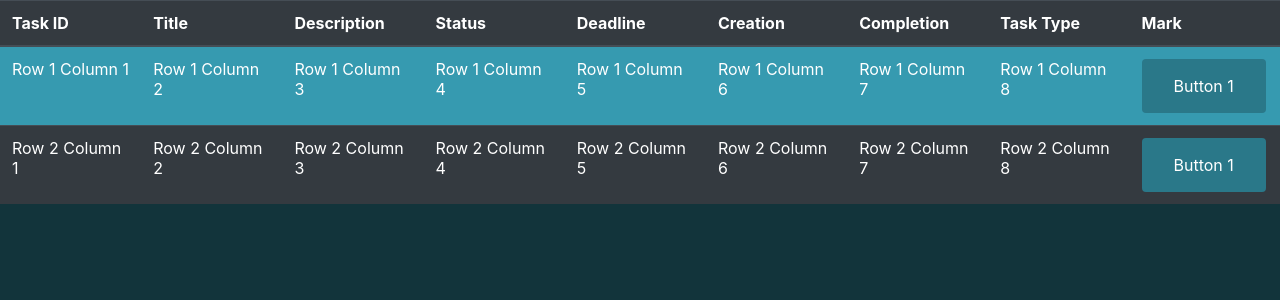
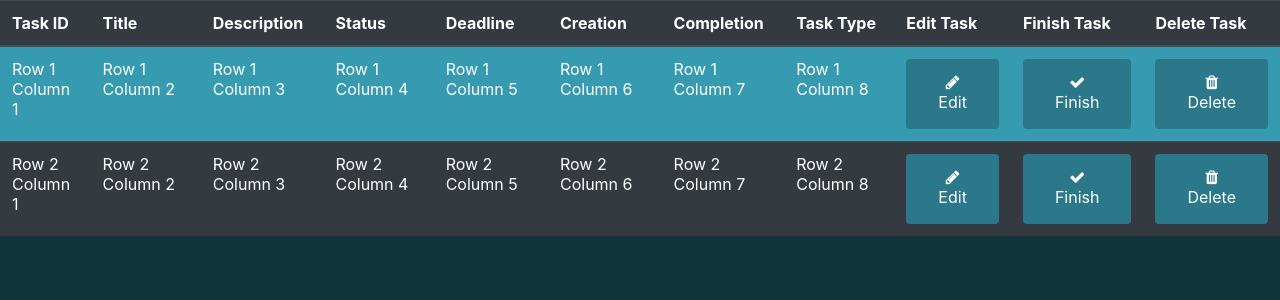
Before and after one commit to alperengozeten/To-Do-App-Flask, a Flask app: page /tasks in a window 1280 px wide. Shown: the part 62-362 px from the top of the page. Run offline with Flask 2, Linux system fonts and the light colour scheme; some libraries are stand-ins or nearby versions.

Commit message:
icon tasks

```diff
--- a/app/templates/login.html
+++ b/app/templates/login.html
@@ -1,5 +1,6 @@
 <html>
 <head>
+	<link rel="stylesheet" href="https://cdn.jsdelivr.net/npm/bootstrap@4.3.1/dist/css/bootstrap.min.css" integrity="sha384-ggOyR0iXCbMQv3Xipma34MD+dH/1fQ784/j6cY/iJTQUOhcWr7x9JvoRxT2MZw1T" crossorigin="anonymous">
 	<link rel="stylesheet" href="static/styles/register.css">
 </head>
 <body>
--- a/app/templates/tasks.html
+++ b/app/templates/tasks.html
@@ -34,7 +34,7 @@
         <table class="table table-dark table-hover table-striped">
           <thead>
             <tr>
-              <th style="width: 10%;">Task ID</th>
+              <th style="width: 7.5%;">Task ID</th>
               <th style="width: 10%;">Title</th>
               <th style="width: 10%;">Description</th>
               <th style="width: 10%;">Status</th>
@@ -42,7 +42,9 @@
               <th style="width: 10%;">Creation</th>
               <th style="width: 10%;">Completion</th>
               <th style="width: 10%;">Task Type</th>
-              <th style="width: 10%;">Mark</th>
+              <th style="width: 7.5%;">Edit Task</th>
+              <th style="width: 7.5%;">Finish Task</th>
+              <th style="width: 7.5%;">Delete Task</th>
             </tr>
           </thead>
           <tbody>
@@ -55,7 +57,9 @@
               <td>Row 1 Column 6</td>
               <td>Row 1 Column 7</td>
               <td>Row 1 Column 8</td>
-              <td><button class="btn btn-primary">Button 1</button>
+              <td><button class="btn btn-primary"><i class="fa fa-pencil"></i> Edit</button>
+              <td><button class="btn btn-primary"><i class="fa fa-check"></i> Finish</button>
+              <td><button class="btn btn-primary"><i class="fa fa-trash"></i> Delete</button>
             </tr>
             <tr>
               <td>Row 2 Column 1</td>
@@ -66,7 +70,9 @@
               <td>Row 2 Column 6</td>
               <td>Row 2 Column 7</td>
               <td>Row 2 Column 8</td>
-              <td><button class="btn btn-primary">Button 1</button>
+              <td><button class="btn btn-primary"><i class="fa fa-pencil"></i> Edit</button>
+              <td><button class="btn btn-primary"><i class="fa fa-check"></i> Finish</button>
+              <td><button class="btn btn-primary"><i class="fa fa-trash"></i> Delete</button>
             </tr>
           </tbody>
         </table>
```
